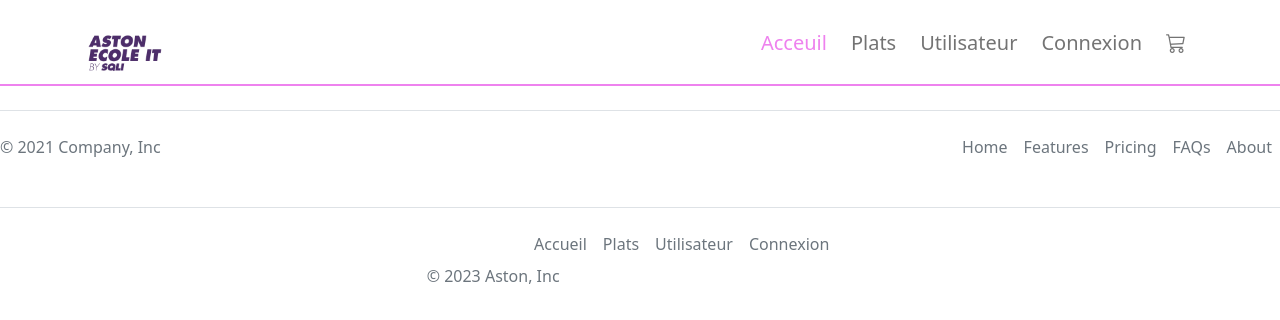
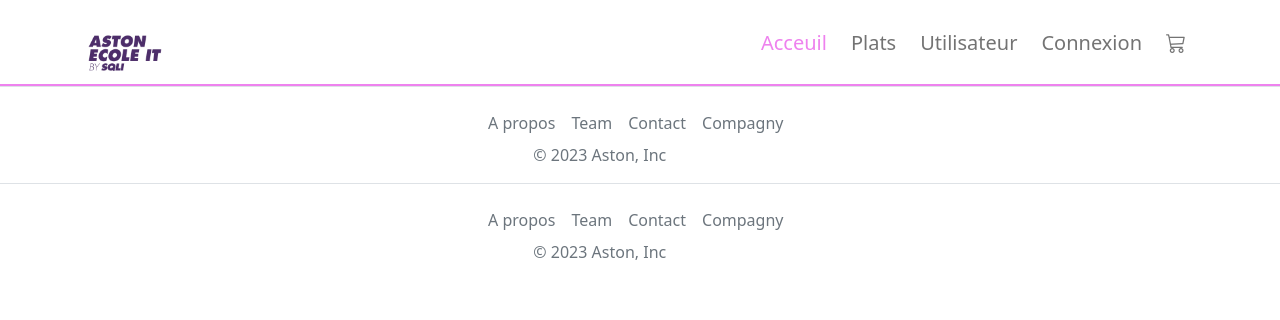
Before and after one commit to jennifercomlanvi/projet-cantine, an Angular app: page /footers in a window 1280 px wide. Shown: the top 320 px of the page. Built offline with nearby package versions, Linux system fonts and the light colour scheme.

Commit message:
création un composant footer

```diff
--- a/src/app/app.component.html
+++ b/src/app/app.component.html
@@ -23,3 +23,4 @@
   </nav>
 </div>
 <router-outlet></router-outlet>
+<app-footer></app-footer>
--- a/src/app/components/footers/footer/footer.component.html
+++ b/src/app/components/footers/footer/footer.component.html
@@ -1,16 +1,11 @@
 
-<footer class="d-flex flex-wrap justify-content-between align-items-center py-3 my-4 border-top">
-    <p class="col-md-4 mb-0 text-muted">© 2021 Company, Inc</p>
+<footer class="d-flex flex-wrap justify-content-center flex-column align-items-center py-3 border-top">
+    <ul class="nav col-md-3">
+      <li class="nav-item"><a href="#" class="nav-link px-2 text-muted">A propos</a></li>
+      <li class="nav-item"><a href="#" class="nav-link px-2 text-muted">Team</a></li>
+      <li class="nav-item"><a href="#" class="nav-link px-2 text-muted">Contact</a></li>
+      <li class="nav-item"><a href="#" class="nav-link px-2 text-muted">Compagny</a></li>
+    </ul>
+    <p class="col-md-2 mb-0 text-muted">© 2023 Aston, Inc</p>
 
-    <a href="/" class="col-md-4 d-flex align-items-center justify-content-center mb-3 mb-md-0 me-md-auto link-dark text-decoration-none">
-      <svg class="bi me-2" width="40" height="32"><use xlink:href="#bootstrap"></use></svg>
-    </a>
-
-    <ul class="nav col-md-4 justify-content-end">
-      <li class="nav-item"><a href="#" class="nav-link px-2 text-muted">Home</a></li>
-      <li class="nav-item"><a href="#" class="nav-link px-2 text-muted">Features</a></li>
-      <li class="nav-item"><a href="#" class="nav-link px-2 text-muted">Pricing</a></li>
-      <li class="nav-item"><a href="#" class="nav-link px-2 text-muted">FAQs</a></li>
-      <li class="nav-item"><a href="#" class="nav-link px-2 text-muted">About</a></li>
-    </ul>
   </footer>
--- a/src/index.html
+++ b/src/index.html
@@ -20,16 +20,7 @@
   <app-root></app-root>
 </body>
    <app-footer>
-    <footer class="d-flex flex-column align-items-center py-3 my-4 border-top">
-      <ul class="nav col-md-4 justify-content-end">
-        <li class="nav-item"><a href="#" class="nav-link px-2 text-muted">Accueil</a></li>
-        <li class="nav-item"><a href="#" class="nav-link px-2 text-muted">Plats</a></li>
-        <li class="nav-item"><a href="#" class="nav-link px-2 text-muted">Utilisateur</a></li>
-        <li class="nav-item"><a href="#" class="nav-link px-2 text-muted">Connexion</a></li>
-        <li class="nav-item"><a href="#" class="nav-link px-2 text-muted"></a></li>
-      </ul>
-      <p class="col-md-4 mb-0 text-muted">© 2023 Aston, Inc</p>
-    </footer>
+
 </footer>
 
 </div>
```
